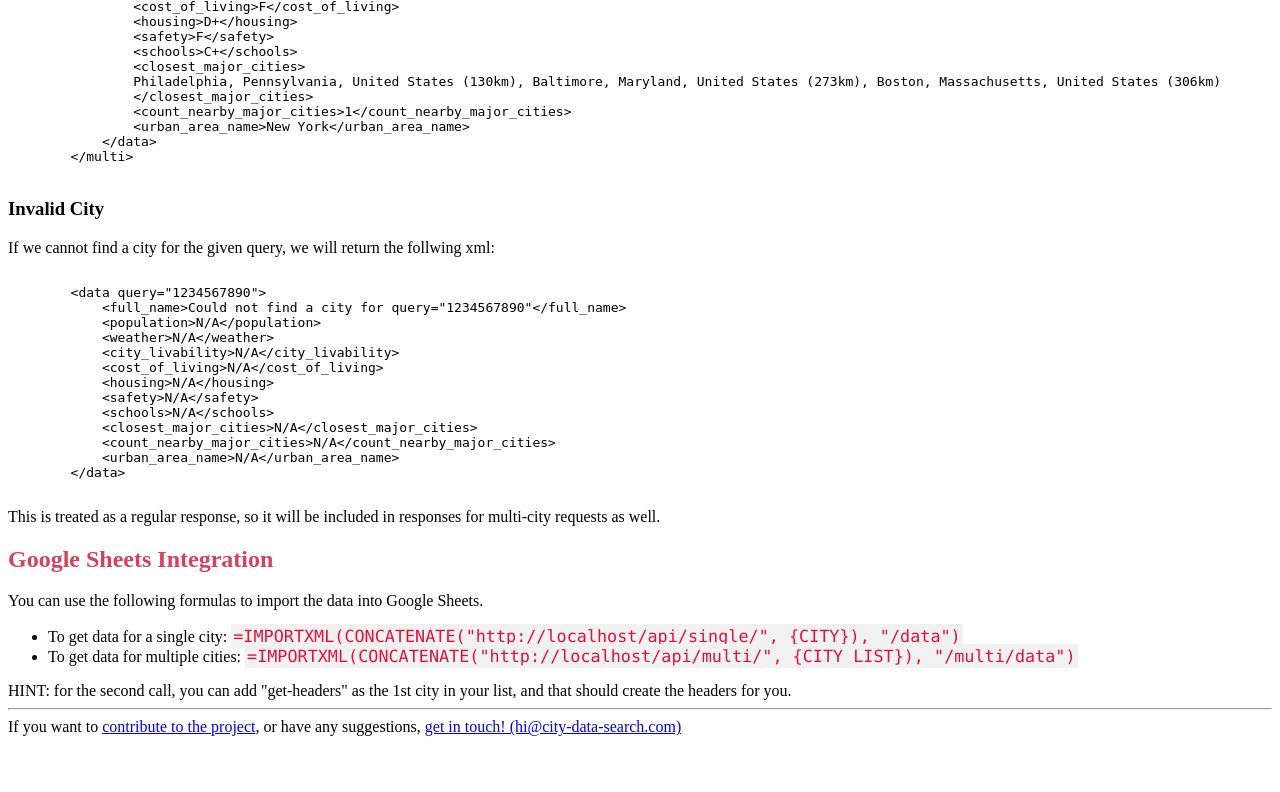
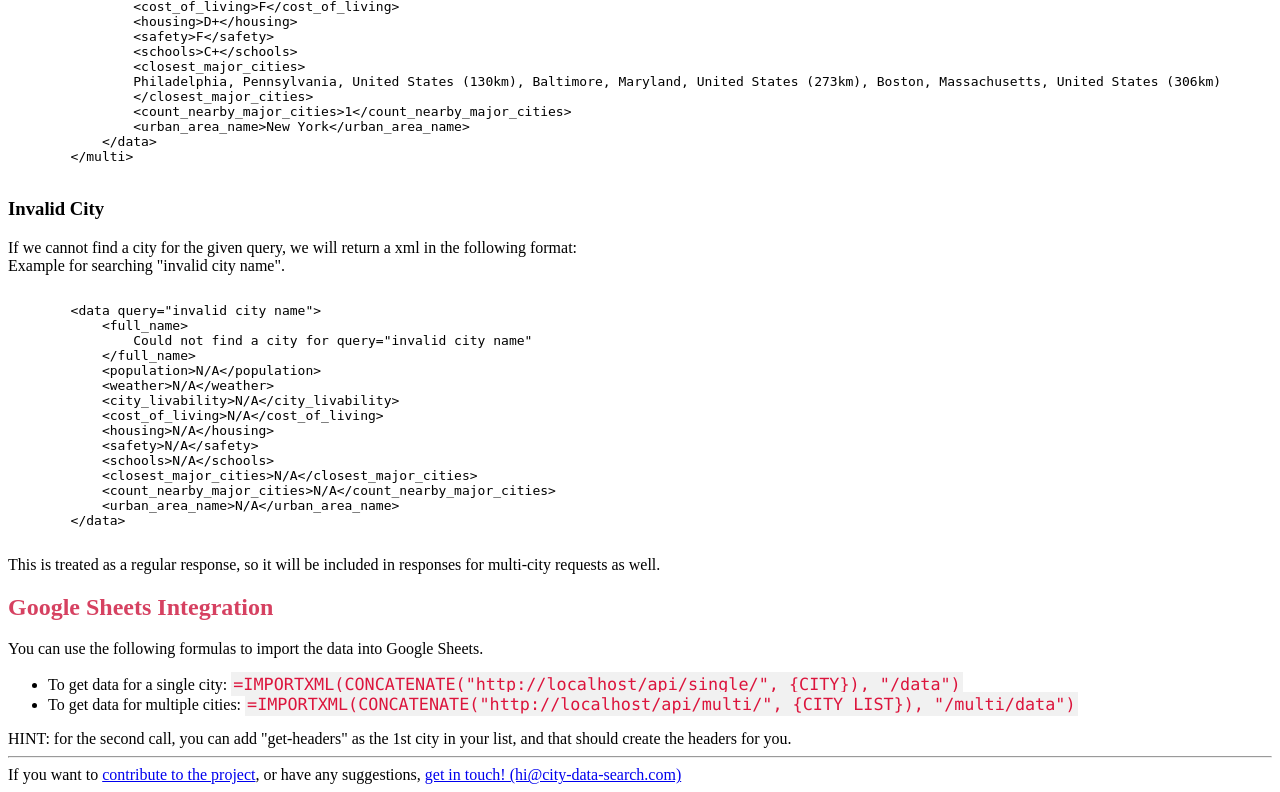
Before and after one commit to cbdm/city-data-search, a Flask app: page /api/info/ in a window 1280 px wide. Shown: the part 1540-2332 px from the top of the page. Before the commit the page ends 2276 px from the top, so only its background shows below. Run offline with Flask 2, Linux system fonts and the light colour scheme.

Commit message:
Reworded the invalid city api example

```diff
--- a/cds/templates/api.html
+++ b/cds/templates/api.html
@@ -97,10 +97,13 @@
     </xmp>
 
     <h3>Invalid City</h3>
-    If we cannot find a city for the given query, we will return the follwing xml:
+    If we cannot find a city for the given query, we will return a xml in the following format:<br/>
+    Example for searching "invalid city name".
     <xmp>
-        <data query="1234567890">
-            <full_name>Could not find a city for query="1234567890"</full_name>
+        <data query="invalid city name">
+            <full_name>
+                Could not find a city for query="invalid city name"
+            </full_name>
             <population>N/A</population>
             <weather>N/A</weather>
             <city_livability>N/A</city_livability>
```
